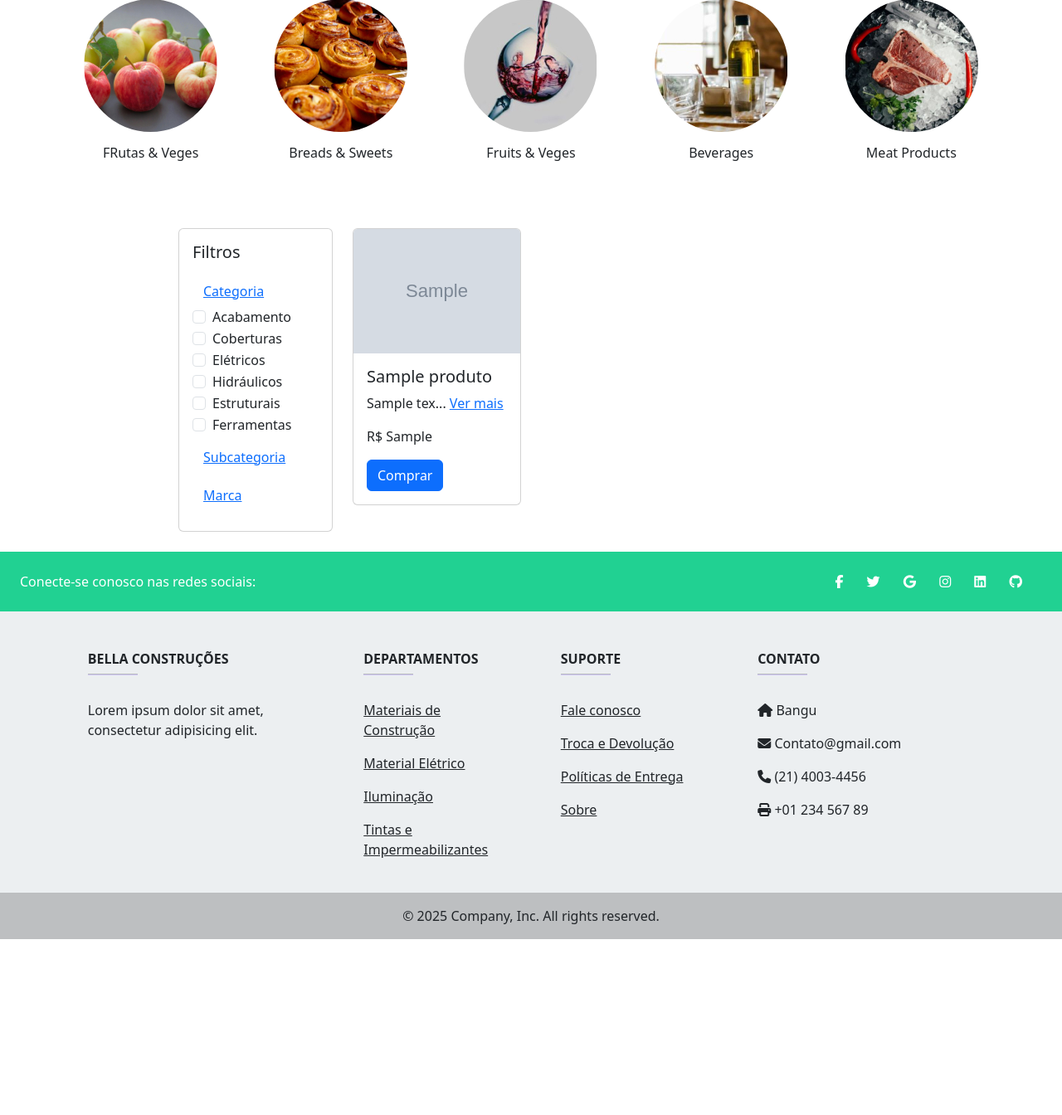
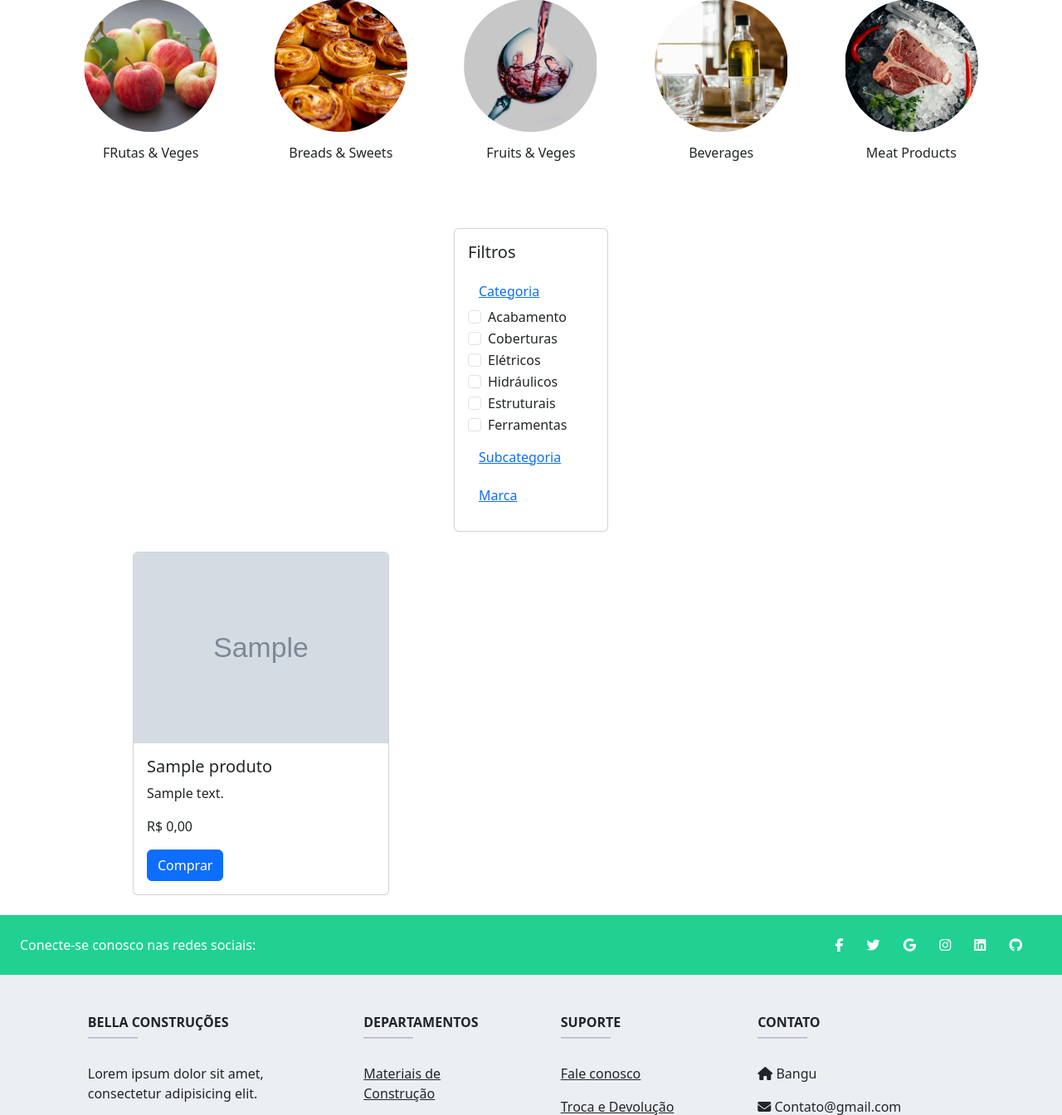
Before and after one commit to RafaelMarques159/TCC, a PHP site: page /produtos.php in a window 1280 px wide. Shown: the part 347-1691 px from the top of the page at 83% size. Before the commit the page ends 1479 px from the top, so only its background shows below. Run offline with PHP 8.4, Linux system fonts and the light colour scheme; tables that the repository leaves empty or names only in its code hold one stand-in row (values such as "Sample post"); grey boxes marked "Sample" are stand-in pictures; some libraries are stand-ins or nearby versions.

Commit message:
Update produtos.php

```diff
--- a/produtos.php
+++ b/produtos.php
@@ -316,7 +316,7 @@
 
 
             <!-- Cards -->
-            <div style="width: 40rem;">
+            <div style="width: 60rem;">
                 <div class="row g-3">
                     <!-- Primeira linha -->
                     <?php
@@ -327,7 +327,7 @@
                     if ($res->num_rows > 0) {
                         while ($row = $res->fetch_object()) {
 
-                            $limite = 10;
+                            $limite = 123;
                             $descricaoCompleta = htmlspecialchars($row->descricao, ENT_QUOTES);
                             $descricaoCurta = substr($row->descricao, 0, $limite);
 
@@ -349,7 +349,7 @@
                 <div class='card-body'>
                     <h5 class='card-title'>{$row->nome_produto}</h5>
                     <p class='card-text'>{$descricaoCortada}</p>
-                    <p class='card-text'>R$ {$row->preco}</p>
+                    <p class='card-text'>R$ " . number_format($row->preco, 2, ',', '.') . "</p>
                     <a href='#' class='btn btn-primary'>Comprar</a>
                 </div>
             </div>
```
